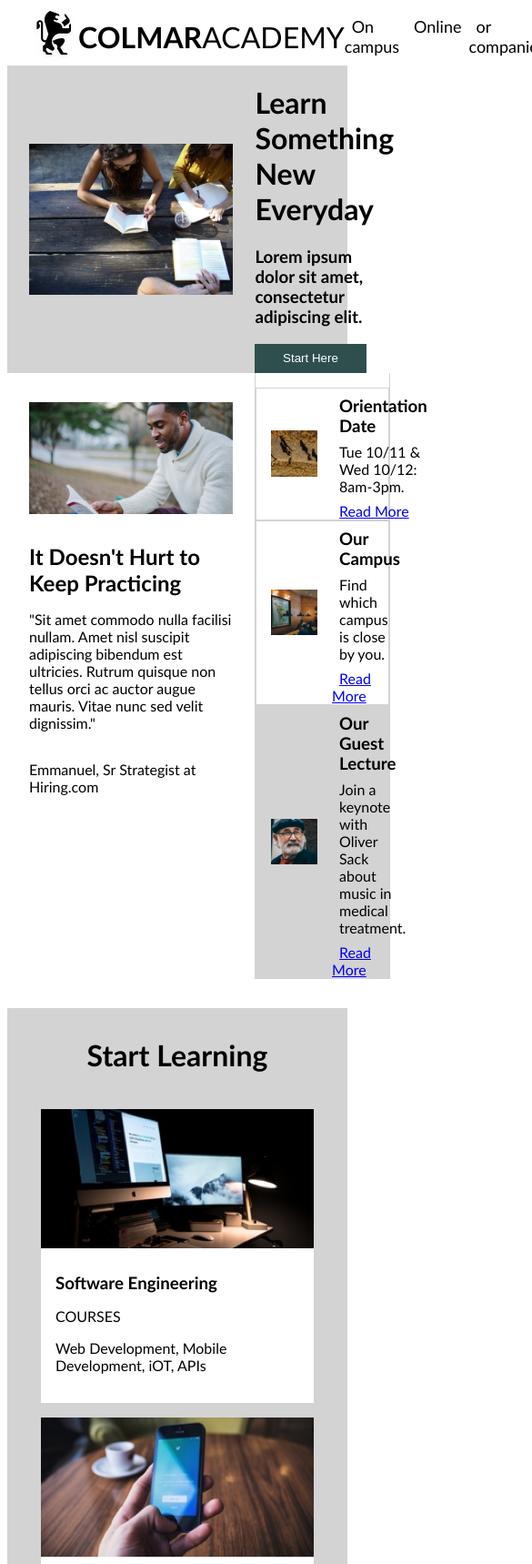
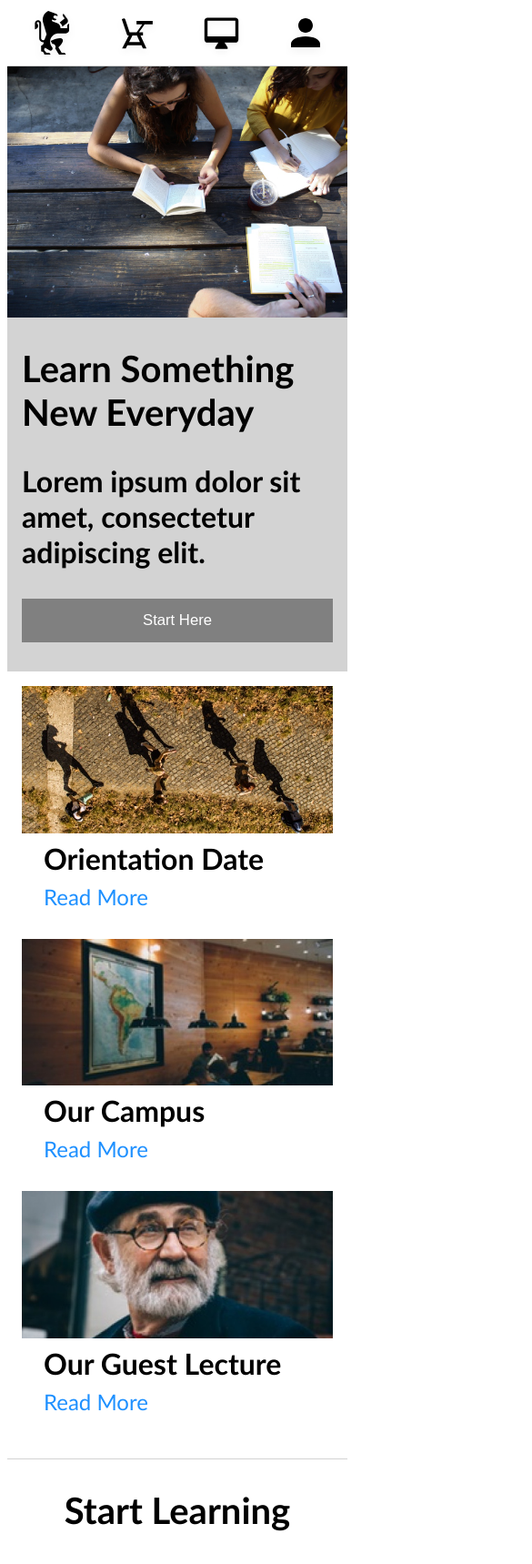
Before and after one commit to tjdanner/colmar-academy, a plain HTML site: page index.html in a window 390 px wide. Shown: the top 1719 px of the page at 91% size, 585 px wide, since content can reach past the window. Drawn offline with Linux system fonts and the light colour scheme.

Commit message:
Finished project, added media queries to ensure responsive design for multiple device types.

```diff
--- a/index.html
+++ b/index.html
@@ -13,12 +13,14 @@
     <header>
         <div class="logo">
             <img src="media\images\ic-logo.svg" alt="">
-            <strong>COLMAR</strong>ACADEMY
+            <p><strong>COLMAR</strong>ACADEMY</p>
         </div>
+        <a href="#" class="navlogo"><img src="media\images\ic-on-campus.svg" alt=""></a>
+        <a href="#" class="navlogo"><img src="media\images\ic-online.svg" alt=""></a>
+        <a href="#" class="navlogo"><img src="media\images\ic-login.svg" alt=""></a>
         <nav>
             <li><a href="#">On campus</a></li>
-            <li><a href="#">Online</a></li>
-            <li><a href="#">or companies</a></li>
+            <li><a href="#">Online or Companies</a></li>
             <li><a href="#">Sign In</a></li>
         </nav>
     </header>
@@ -42,13 +44,15 @@
         </div>
         <div class="middleright">
             <div class="middlerightbox"> <img src="media\images\information-orientation.jpg" alt="">
+                <img src="media\images\information-orientation-mobile.jpg" alt="">
                 <div>
                     <h3>Orientation Date</h3>
                     <p>Tue 10/11 & Wed 10/12: 8am-3pm.</p>
                     <a href="#">Read More</a>
-                </div>
-            </div>
+                         </div>
+   </div>
             <div class="middlerightbox"> <img src="media\images\information-campus.jpg" alt="">
+                <img src="media\images\information-campus-mobile.jpg" alt="">
                 <div>
                     <h3>Our Campus</h3>
                     <p>Find which campus is close by you.</p>
@@ -56,6 +60,7 @@
                 </div>
             </div>
             <div class="middlerightbox"> <img src="media\images\information-guest-lecture.jpg" alt="">
+                <img src="media\images\information-guest-lecture-mobile.jpg" alt="">
                 <div>
                     <h3>Our Guest Lecture</h3>
                     <p>Join a keynote with Oliver Sack about music in medical treatment.</p>
@@ -150,6 +155,7 @@
             <p><a href="#">Terms</a></p>
             <p><a href="#">Privacy</a></p>
         </div>
+        <p id="footer2">© 2016 Colmar Academy. All rights reserved.</p>
     </footer>
 </body>
 
--- a/styles.css
+++ b/styles.css
@@ -10,6 +10,7 @@ header {
     position: sticky;
     top: 0;
     background-color: white;
+    border-bottom: 1px solid lightgrey;
 }
 
 .logo {
@@ -21,6 +22,7 @@ header {
 }
 
 .logo img{
+    padding: 0;
     height: 100%;
 }
 
@@ -37,6 +39,11 @@ nav a {
     padding: 8px;
 }
 
+header a {
+    display: flex;
+    height: 75%;
+}
+
 .banner {
     display: flex;
     background-color: lightgrey;
@@ -50,7 +57,7 @@ nav a {
 
 .banner button {
     width: 80%;
-    height: 32px;
+    height: 48px;
     background-color: darkslategrey;
     border: none;
     cursor: pointer;
@@ -60,6 +67,7 @@ nav a {
     padding: 8px;
     text-decoration: none;
     color: white;
+    font-size: 1.25em;
 }
 
 .middle {
@@ -93,14 +101,23 @@ nav a {
     border: 1px solid lightgray;
 }
 
-.middlerightbox img {
+.middlerightbox img:nth-of-type(1) {
     height: auto;
     width: 35%;
     padding: 16px;
 }
 
+.middlerightbox img:nth-of-type(2) {
+    width: 100%;
+}
+
 .middlerightbox h3, .middlerightbox p, .middleright a {
     margin: 8px;
+}
+
+.middlerightbox a {
+    text-decoration: none;
+    color: dodgerblue;
 }
 
 .middlerightbox:nth-child(3) {
@@ -217,3 +234,167 @@ footer p{
 footer div p {
     margin-left: 8px;
 }
+
+@media (max-width: 730px) {
+    header, .logo{
+        margin: 0;
+    }
+    header nav, header p{
+        display: none;
+    }
+
+    header {
+        justify-content: space-around;
+    }
+
+    .banner {
+        flex-direction: column;
+    }
+
+    .banner img {
+        width: 100%;
+        padding: 0;
+    }
+
+    .banner div {
+        padding: 16px;
+        display: flex;
+        flex-direction: column;
+    }
+
+    .banner div h1{
+        font-size: 2.5em;
+    }
+
+    .banner div h3{
+        font-size: 2em;
+    }
+
+    .banner div button {
+        width: 100%;
+        background-color: grey;
+    }
+
+    .banner div > * {
+        margin: 16px 0;
+    }
+
+    .middleleft {
+        display: none;
+    }
+
+    .middle {
+        justify-content: center;
+    }
+
+    .middleright {
+        width: 100%;
+        padding-top: 0;
+        border: none;
+    }
+
+    .middlerightbox {
+        flex-direction: column;
+        padding: 16px;
+        border: none;
+    }
+
+    .middlerightbox img:nth-of-type(1){
+        display: none;
+    }
+
+    .middlerightbox div {
+        padding: 0 16px;
+        align-self: start;
+    }
+
+    .middlerightbox div h3 {
+        font-size: 2em;
+    }
+
+    .middlerightbox div p {
+        font-size: 1.5em;
+    }
+
+    .middlerightbox div a {
+        font-size: 1.5em;
+    }
+
+    .middlerightbox:nth-of-type(3){
+        background-color: inherit;
+    }
+
+    #startlearningheader {
+        background-color: white;
+        padding: 32px 0;
+        border-top: 1px solid lightgrey;
+        font-size: 2.5em;
+    }
+
+    .startlearning {
+        background-color: inherit;
+        padding: 0 0 32px;
+        border-bottom: 1px solid lightgrey;
+
+    }
+
+    .startlearning div {
+        background-color: lightgrey;
+        width: 100%;
+    }
+
+    .startlearning img, p {
+        display: none;
+    }
+
+    .startlearning div h3 {
+        font-size: 2em;
+    }
+
+    .startlearning div div {
+        margin: 16px;
+    }
+
+    h1 {
+        font-size: 2.5em;
+    }
+
+    .thesisright {
+        display: none;
+    }
+
+    .thesis {
+        justify-content: center;
+    }
+
+    .thesisleft {
+        width: 100%;
+    }
+
+    .thesisleft h3 {
+        display: none;
+    }
+
+    #footer2 {
+        display: block;
+    }
+
+    footer {
+        display: block;
+    }
+
+}
+
+@media (min-width: 730px) {
+    .navlogo{
+        display: none;
+    }
+
+    .middlerightbox img:nth-of-type(2){
+        display: none;
+    }
+
+    #footer2 {
+        display: none;
+    }
+}
```
